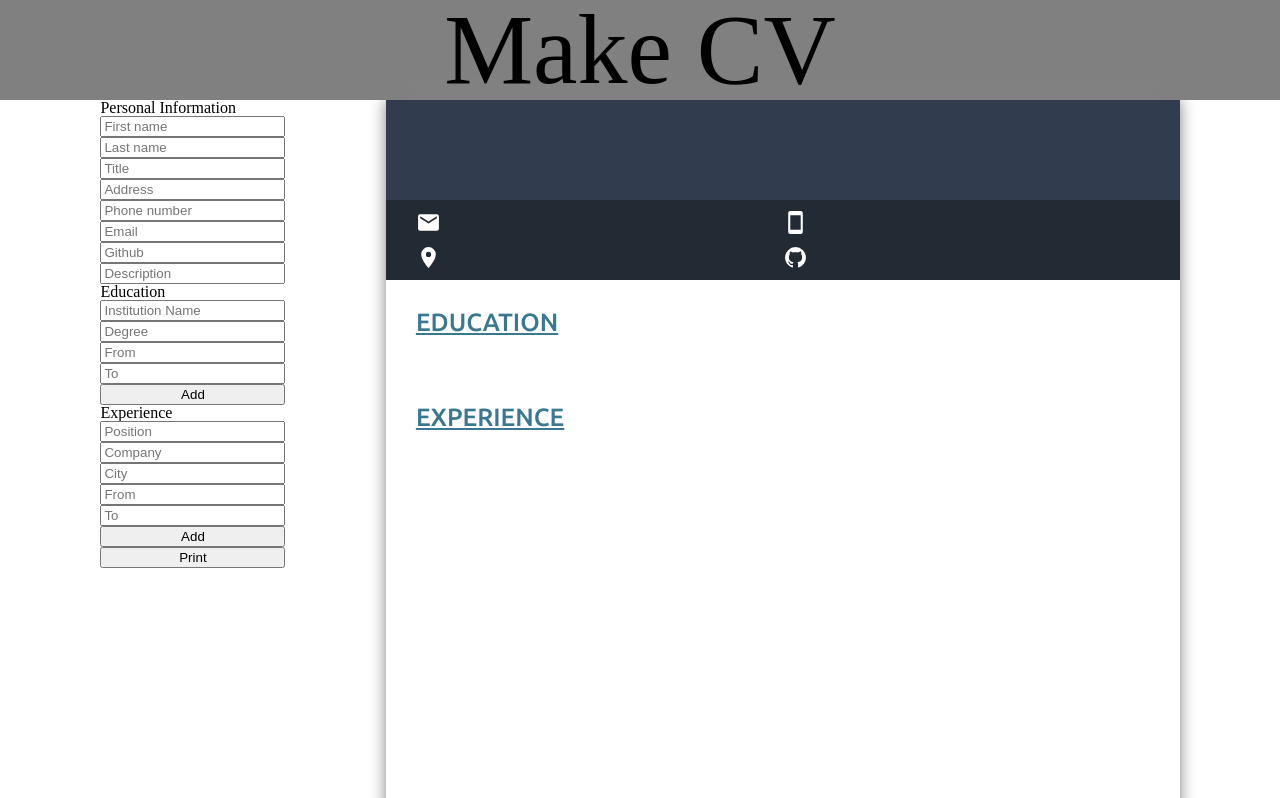
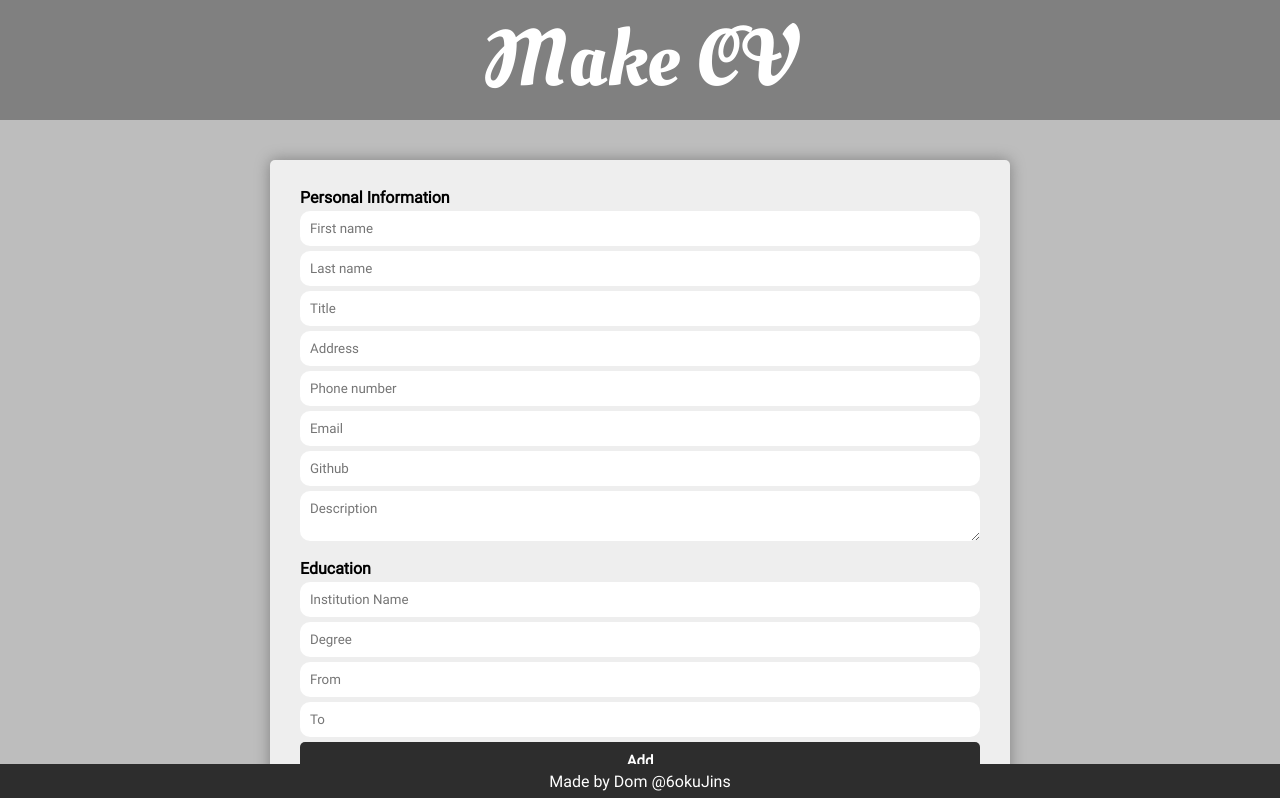
Before and after one commit to 6okuJins/cv-project, a React (Create React App) app: page / in a window 1280 px wide. Shown: the top 798 px of the page. Built offline with nearby package versions, Linux system fonts and the light colour scheme.

Commit message:
Style forms and touch up overall site appearance

```diff
--- a/src/components/Footer.js
+++ b/src/components/Footer.js
@@ -2,7 +2,7 @@ import React from 'react';
 
 const Footer = () => {
   const footer = (<div className="footer">
-    <h1>Footer</h1>
+    <h1>Made by Dom @6okuJins</h1>
   </div>
   );
   return footer;
--- a/src/components/Form/Personal.js
+++ b/src/components/Form/Personal.js
@@ -12,7 +12,7 @@ const Personal = (props) => {
       <input type="text" name="phone-number" placeholder="Phone number" onChange={onChange} />
       <input type="text" name="e-mail" placeholder="Email" onChange={onChange} />
       <input type="text" name="github" placeholder="Github" onChange={onChange} />
-      <input type="text" name="description" placeholder="Description" onChange={onChange} />
+      <textarea name="description" placeholder="Description" onChange={onChange} />
     </div>
   );
   return result;
--- a/src/styles/CVForm.scss
+++ b/src/styles/CVForm.scss
@@ -1,6 +1,16 @@
 @use 'shared';
+@font-face {
+  font-family: 'Roboto';
+  src: url("../assets/Roboto-Regular.ttf") format('truetype');
+}
 .CVForm {
-  max-width: 400px;
+  box-shadow: 0px 0px 15px grey;
+  font-family: 'Roboto' ;
+  font-weight: bold;
+  background-color: rgb(238, 238, 238);
+  padding: 20px;
+  border-radius: 5px;
+  width: 700px;
   display: flex;
   flex-direction: column;
   .personal,
@@ -8,5 +18,36 @@
   .education {
     display: flex;
     flex-direction: column;
+    gap: 5px;
+    margin: 10px;
+  }
+  input, textarea {
+    font-family: 'Roboto';
+    border: none;
+    border-radius: 10px;
+    padding: 10px;
+  }
+  .personal>input:nth-child(9) {
+    height: 3em;
+    display: flex;
+    flex-direction: column;
+    align-items: flex-start;
+  }
+  button {
+    border: none;
+    border-radius: 5px;
+    font-family: 'Roboto';
+    font-weight: bold;
+    font-size: 15px;
+    color: white;
+    background-color: rgb(45, 45, 45);
+    display: flex;
+    padding: 10px;
+    justify-content: center;
+  }
+  > button {
+    display: flex;
+    justify-content: center;
+    margin: 10px;
   }
 }
--- a/src/styles/CVPreview.module.scss
+++ b/src/styles/CVPreview.module.scss
@@ -18,6 +18,7 @@ $dark-navy: rgb(34,42,51);
 $turquoise: rgb(68,147,153);
 $teal: rgb(58,120,143);
 .CVPreview {
+  background-color: white;
   font-family: 'Ubuntu';
   height: 297mm;
   width: 210mm;
@@ -110,7 +111,7 @@ $teal: rgb(58,120,143);
       display: grid;
       gap: 10px;
       row-gap: 5px;
-      grid-template-columns: 1fr 2fr 0.5fr;
+      grid-template-columns: 0.65fr 2fr 0.5fr;
       grid-template-rows: 1fr 1fr;
       div:nth-child(1) {
         grid-row: 1/-1;
--- a/src/styles/Header.scss
+++ b/src/styles/Header.scss
@@ -1,9 +1,17 @@
 @use 'shared';
+@font-face {
+  font-family: 'Oleo';
+  src: url('../assets/OleoScriptSwashCaps-Regular.ttf');
+}
 .header {
   display: flex;
   justify-content: center;
   background-color: shared.$primary-color;
   h1 {
-    font-size: 100px;
+    font-family: 'Oleo';
+    font-size: 80px;
+    color: white;
+    padding: 20px;
+
   }
 }
--- a/src/styles/Main.scss
+++ b/src/styles/Main.scss
@@ -1,6 +1,23 @@
 @use 'shared';
-
+@font-face {
+  font-family: 'Roboto';
+  src: url('../assets/Roboto-Regular.ttf');
+}
 .main {
+  background-color: rgb(189, 189, 189);
+  padding: 40px;
   display: flex;
-  justify-content: space-evenly;
+  gap: 30px;
+  justify-content: center;
+  flex-wrap:wrap;
 }
+.footer {
+  display: flex;
+  position: sticky;
+  bottom: 0px;
+  justify-content: center;
+  padding: 10px;
+  font-family: 'Roboto';
+  color: white;
+  background-color: rgb(45,45,45);
+}
```
